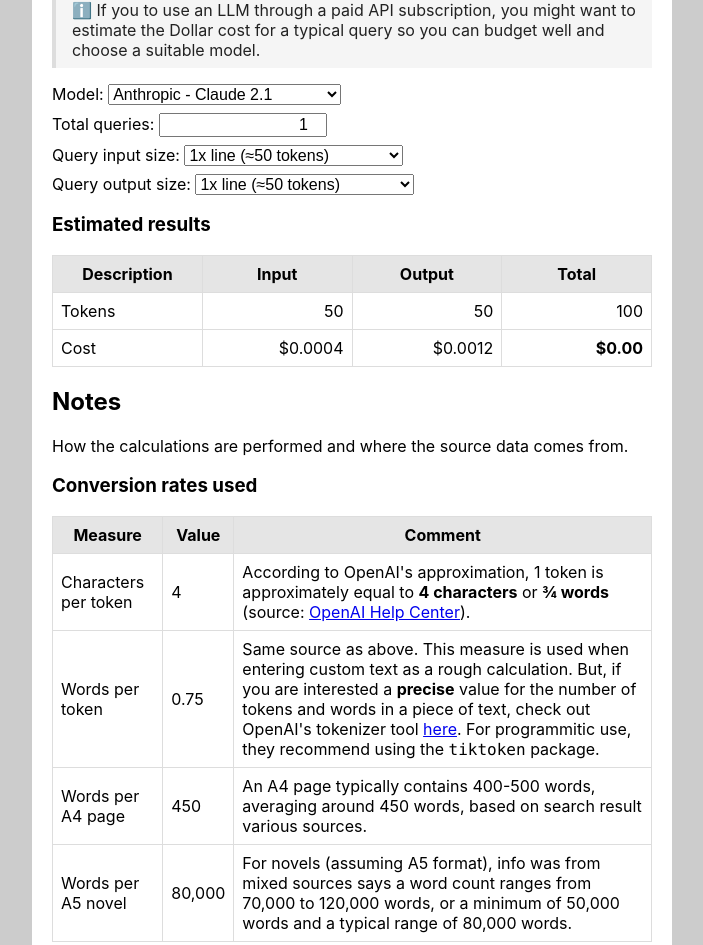
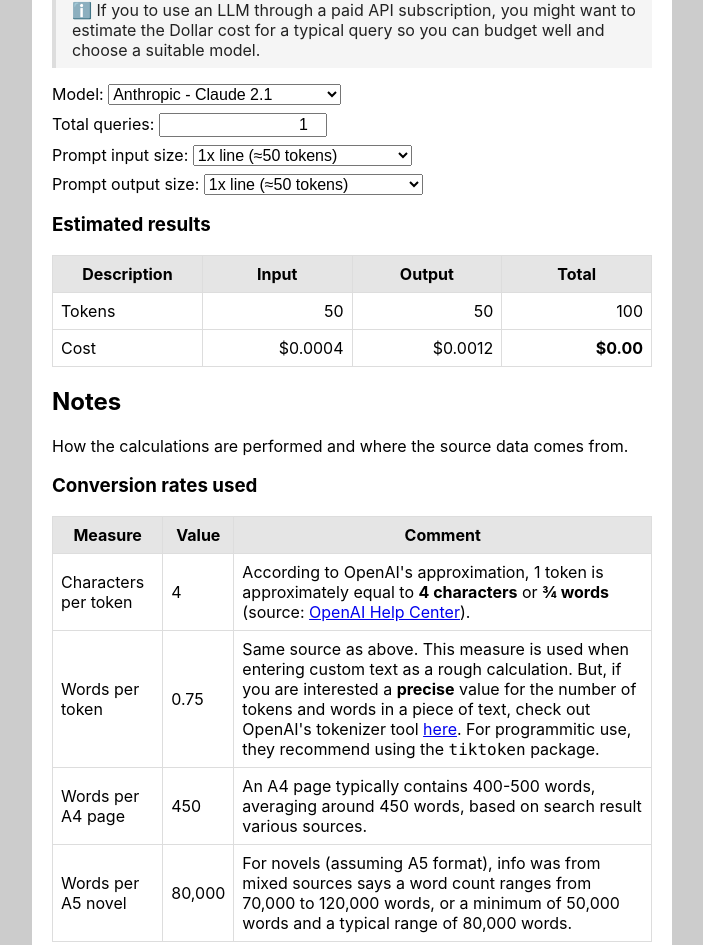
Before and after one commit to MichaelCurrin/token-translator, a React (Create React App) app: page / in a window 1280 px wide. Shown: the part 2847-3792 px from the top of the page, without its empty margins (288-991 px from the left). Built offline with nearby package versions, Linux system fonts and the light colour scheme.

Commit message:
update Form.jsx

```diff
--- a/src/components/PricingCalculator/Form.jsx
+++ b/src/components/PricingCalculator/Form.jsx
@@ -33,9 +33,9 @@
           value={modelName}
           onChange={(e) => setModelName(e.target.value)}
         >
-          {modelChoices.map((m, index) => (
-            <option key={index} value={m.modelName}>
-              {m.provider} - {m.modelName}
+          {modelChoices.map((model, index) => (
+            <option key={index} value={model.modelName}>
+              {model.provider} - {model.modelName}
             </option>
           ))}
         </select>
@@ -55,7 +55,7 @@
       </div>
 
       <div>
-        <label htmlFor="querySize">Query input size: </label>
+        <label htmlFor="querySize">Prompt input size: </label>
         <select
           id="querySize"
           name="querySize"
@@ -84,7 +84,7 @@
       </div>
 
       <div>
-        <label htmlFor="resultSize">Query output size: </label>
+        <label htmlFor="resultSize">Prompt output size: </label>
         <select
           id="resultSize"
           name="resultSize"
```
